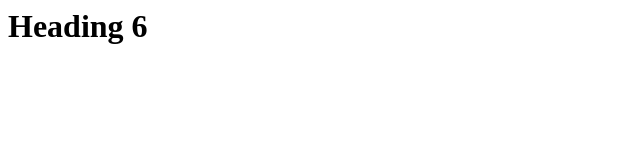
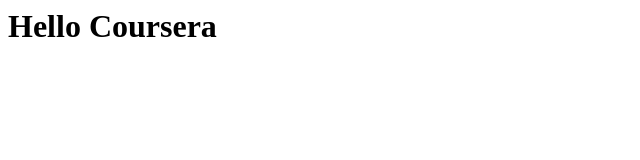
Before and after one commit to Lasisi-Kemi/coursera-test, a plain HTML site: page index.html in a window 1280 px wide. Shown: the whole page, without its empty margins (0-640 px from the left). Drawn offline with Linux system fonts and the light colour scheme.

Commit message:
index file

```diff
--- a/index.html
+++ b/index.html
@@ -4,9 +4,9 @@
         <meta charset="UTF-8">
         <meta http-equiv="X-UA-Compatible" content="IE=edge">
         <meta name="viewport" content="width=device-width, initial">
-        <title>practice</title
+        <title>Hello Coursera</title
     </head>
     <body>
-        <h1>Heading 6</h1>
+        <h1>Hello Coursera</h1>
     </body>
 </html>
```
